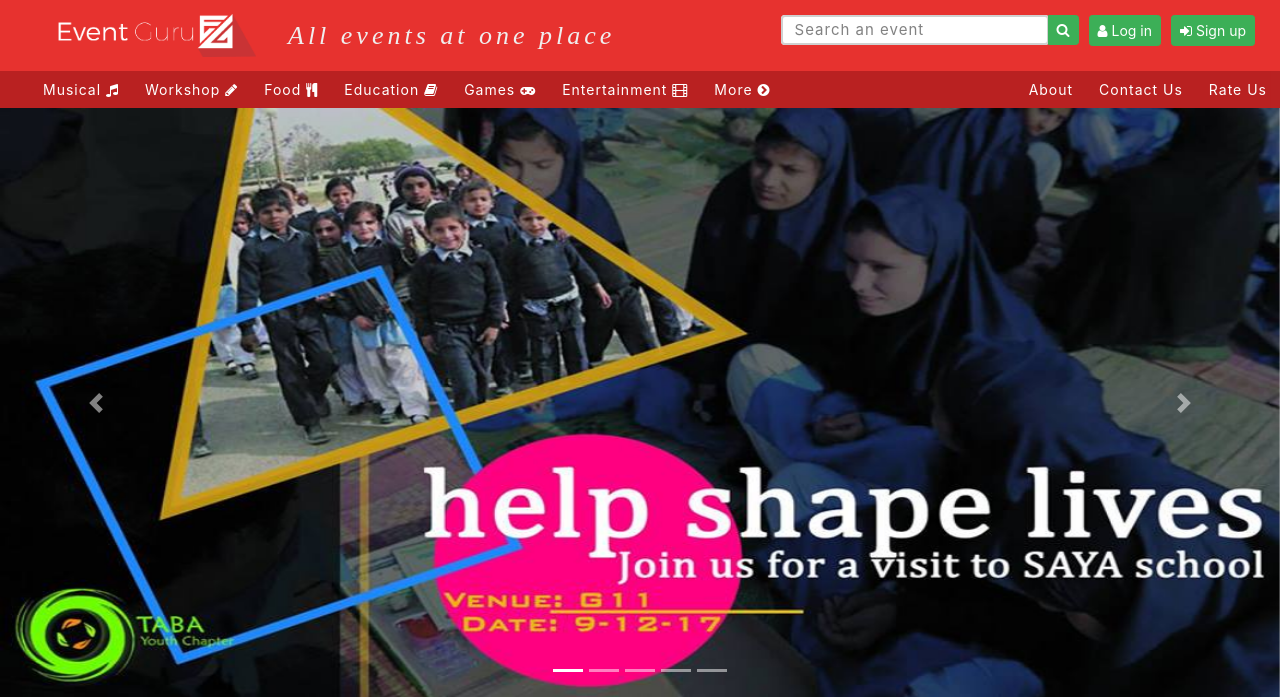
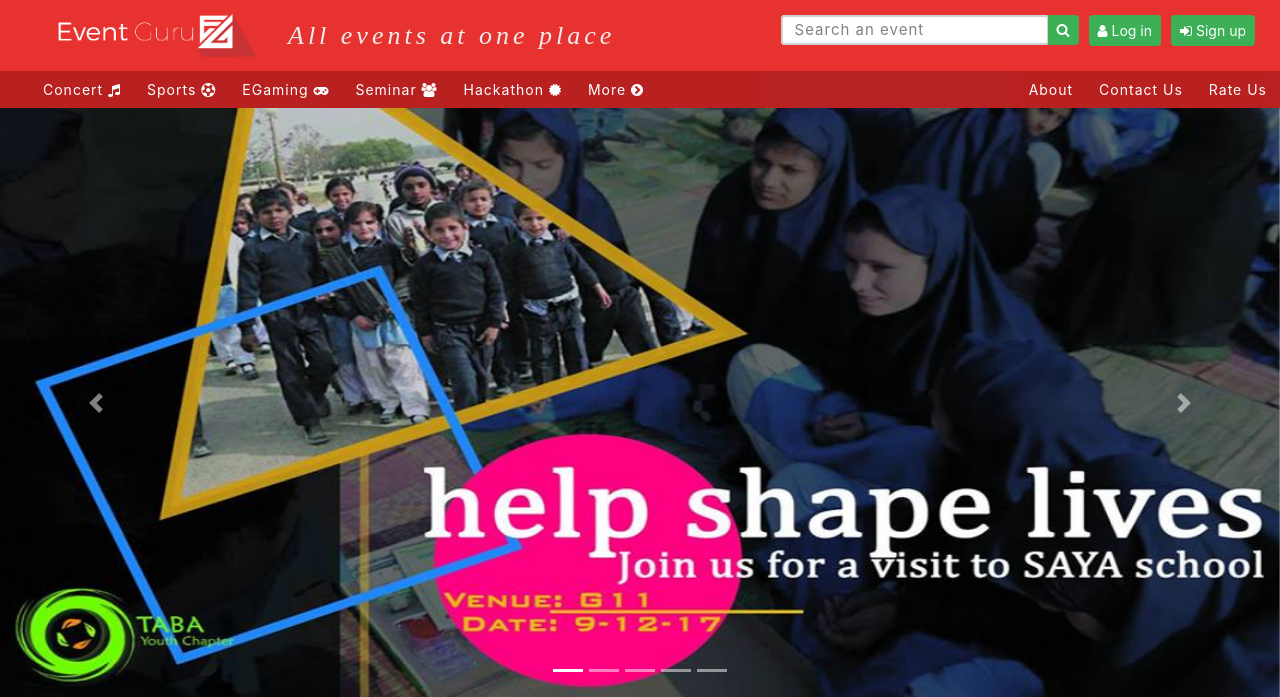
Before and after one commit to Syeda-Urooj-Fatima/EventGuru, a PHP site: page /web/index.php in a window 1280 px wide. Shown: the top 697 px of the page. Run offline with PHP 8.4, Linux system fonts and the light colour scheme; some libraries are stand-ins or nearby versions.

Commit message:
Edited href references to test.php

```diff
--- a/header.php
+++ b/header.php
@@ -52,10 +52,8 @@
 			    });
 			});
 		</script>
-
-
 		<style>
-			#logout,#create_event,#google_signout{
+			#logout,#create_event{
 				display:none;
 			}
 			a {
@@ -82,17 +80,6 @@
 			}
 		}
 		}
-		// if(isset($_SESSION["google"]))
-		// {
-		// 	if($_SESSION["google"]==true)
-		// 	{
-		// 		echo "<style>#google_signout{display:inline;}</style>";
-		// 	}
-		// 	if($_SESSION["google"]==false)
-		// 	{
-		// 		echo "<style>#google_signout{display:none;}</style>";
-		// 	}
-		// }
 	?>
 		<nav id="nav-top" class="navbar navbar-expand-lg">
 			<a class="navbar navbar-brand logo" href="index.php">
@@ -143,7 +130,6 @@
 							<i class="fa fa-calendar"></i>Create Event</button>
 					</a>
 					</li>
-
 				</ul>
 			</div>
 		</nav>
@@ -159,37 +145,32 @@
 			<div class="collapse navbar-collapse" id="collapsibleNavbar2">
 				<ul class="navbar-nav">
 					<li class="nav-item">
-						<a href="test.php" class="nav-link">Musical
+						<a href="test.php?cat=Concert" class="nav-link">Concert
 							<i class="fa fa-music"></i>
 						</a>
 					</li>
 					<li class="nav-item">
-						<a href="test.php" class="nav-link">Workshop
-							<i class="fa fa-pencil"></i>
+						<a href="test.php?cat=Sports" class="nav-link">Sports
+							<i class="fa fa-futbol-o"></i>
 						</a>
 					</li>
 					<li class="nav-item">
-						<a href="test.php" class="nav-link">Food
-							<i class="fa fa-cutlery"></i>
-						</a>
-					</li>
-					<li class="nav-item">
-						<a href="test.php" class="nav-link">Education
-							<i class="fa fa-book"></i>
-						</a>
-					</li>
-					<li class="nav-item">
-						<a href="test.php" class="nav-link">Games
+						<a href="test.php?cat=EGaming" class="nav-link">EGaming
 							<i class="fa fa-gamepad"></i>
 						</a>
 					</li>
 					<li class="nav-item">
-						<a href="test.php" class="nav-link">Entertainment
-							<i class="fa fa-film"></i>
+						<a href="test.php?cat=Seminar" class="nav-link">Seminar
+							<i class="fa fa-users"></i>
 						</a>
 					</li>
 					<li class="nav-item">
-						<a href="test.php" class="nav-link">More
+						<a href="test.php?cat=Hackathon" class="nav-link">Hackathon
+							<i class="fa fa-certificate"></i>
+						</a>
+					</li>
+					<li class="nav-item">
+						<a href="test.php?cat=" class="nav-link">More
 							<i class="fa fa-chevron-circle-right"></i>
 						</a>
 					</li>
```
